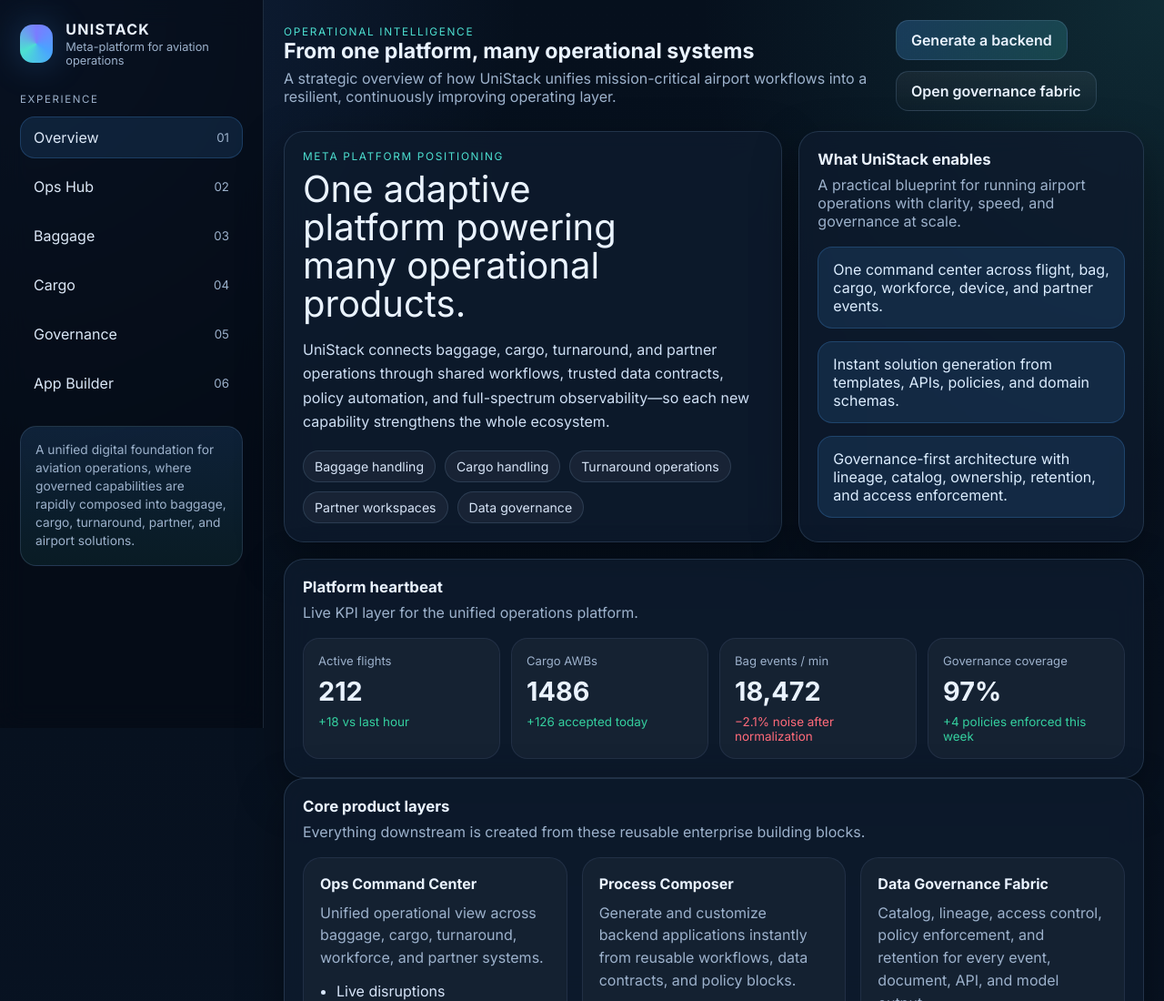
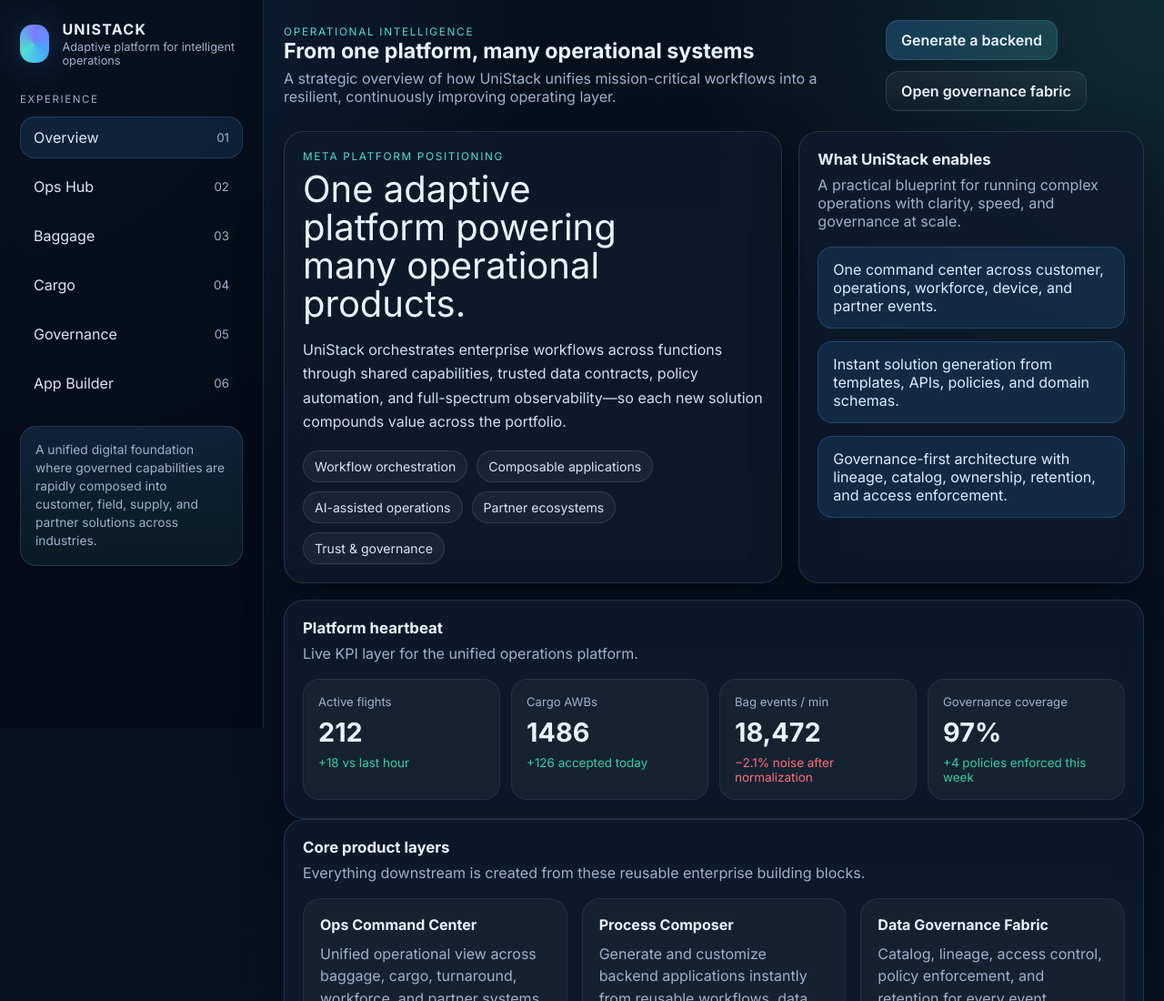
Before and after one commit to Abhishekprabudha/Unistack, a plain HTML site: page index.html in a window 1280 px wide. Shown: the top 1100 px of the page at 91% size. Drawn offline with Linux system fonts and the light colour scheme.

Commit message:
Revise overview messaging to be industry-agnostic

```diff
--- a/index.html
+++ b/index.html
@@ -3,7 +3,7 @@
 <head>
   <meta charset="UTF-8" />
   <meta name="viewport" content="width=device-width, initial-scale=1.0" />
-  <title>UniStack Prototype | Meta Platform for Aviation Backends</title>
+  <title>UniStack Prototype | Adaptive Platform for Intelligent Operations</title>
   <link rel="preconnect" href="https://fonts.googleapis.com">
   <link rel="preconnect" href="https://fonts.gstatic.com" crossorigin>
   <link href="https://fonts.googleapis.com/css2?family=Inter:wght@400;500;600;700;800&display=swap" rel="stylesheet">
@@ -16,7 +16,7 @@
         <div class="brand-mark"></div>
         <div>
           <h1>UniStack</h1>
-          <p>Meta-platform for aviation operations</p>
+          <p>Adaptive platform for intelligent operations</p>
         </div>
       </div>
 
@@ -31,7 +31,7 @@
       </div>
 
       <div class="sidebar-footer">
-        <p>A unified digital foundation for aviation operations, where governed capabilities are rapidly composed into baggage, cargo, turnaround, partner, and airport solutions.</p>
+        <p>A unified digital foundation where governed capabilities are rapidly composed into customer, field, supply, and partner solutions across industries.</p>
       </div>
     </aside>
 
@@ -40,7 +40,7 @@
         <div>
           <div class="kicker">Operational Intelligence</div>
           <h2>From one platform, many operational systems</h2>
-          <p>A strategic overview of how UniStack unifies mission-critical airport workflows into a resilient, continuously improving operating layer.</p>
+          <p>A strategic overview of how UniStack unifies mission-critical workflows into a resilient, continuously improving operating layer.</p>
         </div>
         <div class="top-actions">
           <a class="button primary" href="builder.html">Generate a backend</a>
@@ -52,20 +52,20 @@
         <div class="panel hero-panel">
           <div class="kicker">Meta platform positioning</div>
           <div class="hero-title">One adaptive platform powering many operational products.</div>
-          <p class="hero-copy">UniStack connects baggage, cargo, turnaround, and partner operations through shared workflows, trusted data contracts, policy automation, and full-spectrum observability—so each new capability strengthens the whole ecosystem.</p>
+          <p class="hero-copy">UniStack orchestrates enterprise workflows across functions through shared capabilities, trusted data contracts, policy automation, and full-spectrum observability—so each new solution compounds value across the portfolio.</p>
           <div class="badges">
-            <span class="badge">Baggage handling</span>
-            <span class="badge">Cargo handling</span>
-            <span class="badge">Turnaround operations</span>
-            <span class="badge">Partner workspaces</span>
-            <span class="badge">Data governance</span>
+            <span class="badge">Workflow orchestration</span>
+            <span class="badge">Composable applications</span>
+            <span class="badge">AI-assisted operations</span>
+            <span class="badge">Partner ecosystems</span>
+            <span class="badge">Trust & governance</span>
           </div>
         </div>
         <div class="panel">
           <h3>What UniStack enables</h3>
-          <p class="panel-subtitle">A practical blueprint for running airport operations with clarity, speed, and governance at scale.</p>
+          <p class="panel-subtitle">A practical blueprint for running complex operations with clarity, speed, and governance at scale.</p>
           <div class="stack">
-            <div class="notice">One command center across flight, bag, cargo, workforce, device, and partner events.</div>
+            <div class="notice">One command center across customer, operations, workforce, device, and partner events.</div>
             <div class="notice">Instant solution generation from templates, APIs, policies, and domain schemas.</div>
             <div class="notice">Governance-first architecture with lineage, catalog, ownership, retention, and access enforcement.</div>
           </div>
```
